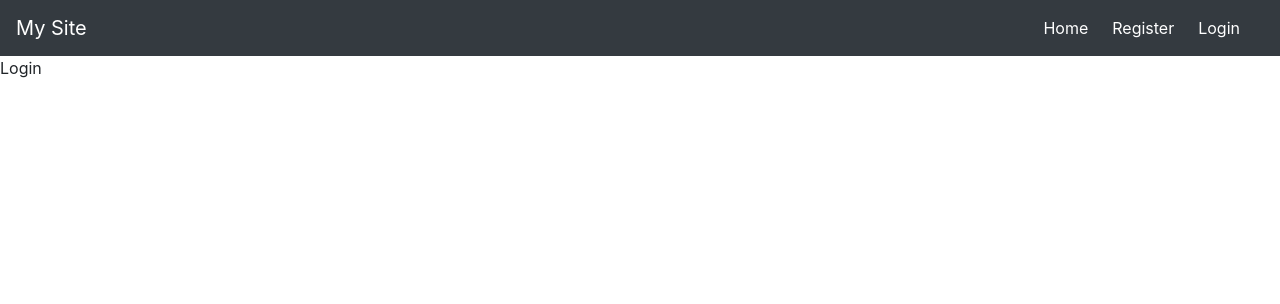
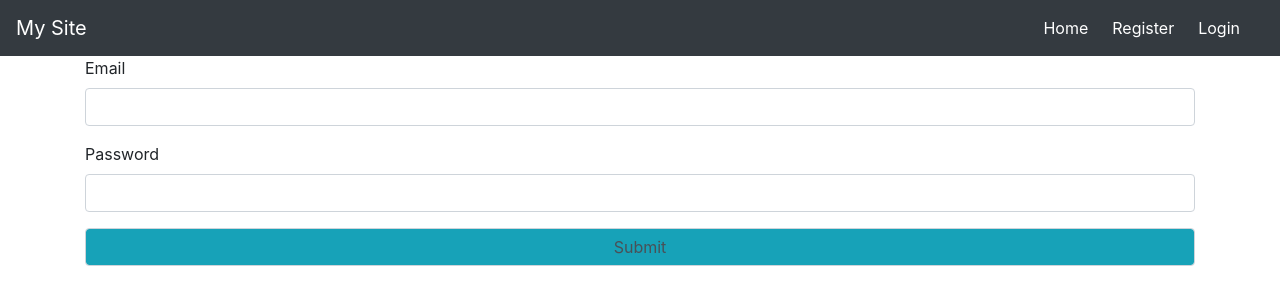
Before and after one commit to madjack99/express-session-mongoose, a React (Create React App) app in the folder client/: page /login in a window 1280 px wide. Shown: the top 304 px of the page. Built offline with nearby package versions, Linux system fonts and the light colour scheme.

Commit message:
add bootstrap login layout

```diff
--- a/client/src/components/Login.js
+++ b/client/src/components/Login.js
@@ -1,8 +1,51 @@
 import React, { Component } from "react";
+import { Container, Form, FormGroup, Label, Input } from "reactstrap";
 
 export class Login extends Component {
+  state = {
+    email: "",
+    password: ""
+  };
+
+  handleChange = e => {
+    this.setState({
+      [e.target.id]: e.target.value
+    });
+  };
+
+  handleSubmit = e => {
+    e.preventDefault();
+    console.log(this.state);
+  };
+
   render() {
-    return <div>Login</div>;
+    return (
+      <Container>
+        <Form onSubmit={this.handleSubmit}>
+          <FormGroup>
+            <Label for="email">Email</Label>
+            <Input
+              type="email"
+              name="email"
+              id="email"
+              onChange={this.handleChange}
+              required
+            />
+          </FormGroup>
+          <FormGroup>
+            <Label for="password">Password</Label>
+            <Input
+              type="password"
+              name="password"
+              id="password"
+              onChange={this.handleChange}
+              required
+            />
+          </FormGroup>
+          <Input type="submit" className="bg-info" />
+        </Form>
+      </Container>
+    );
   }
 }
 
```
